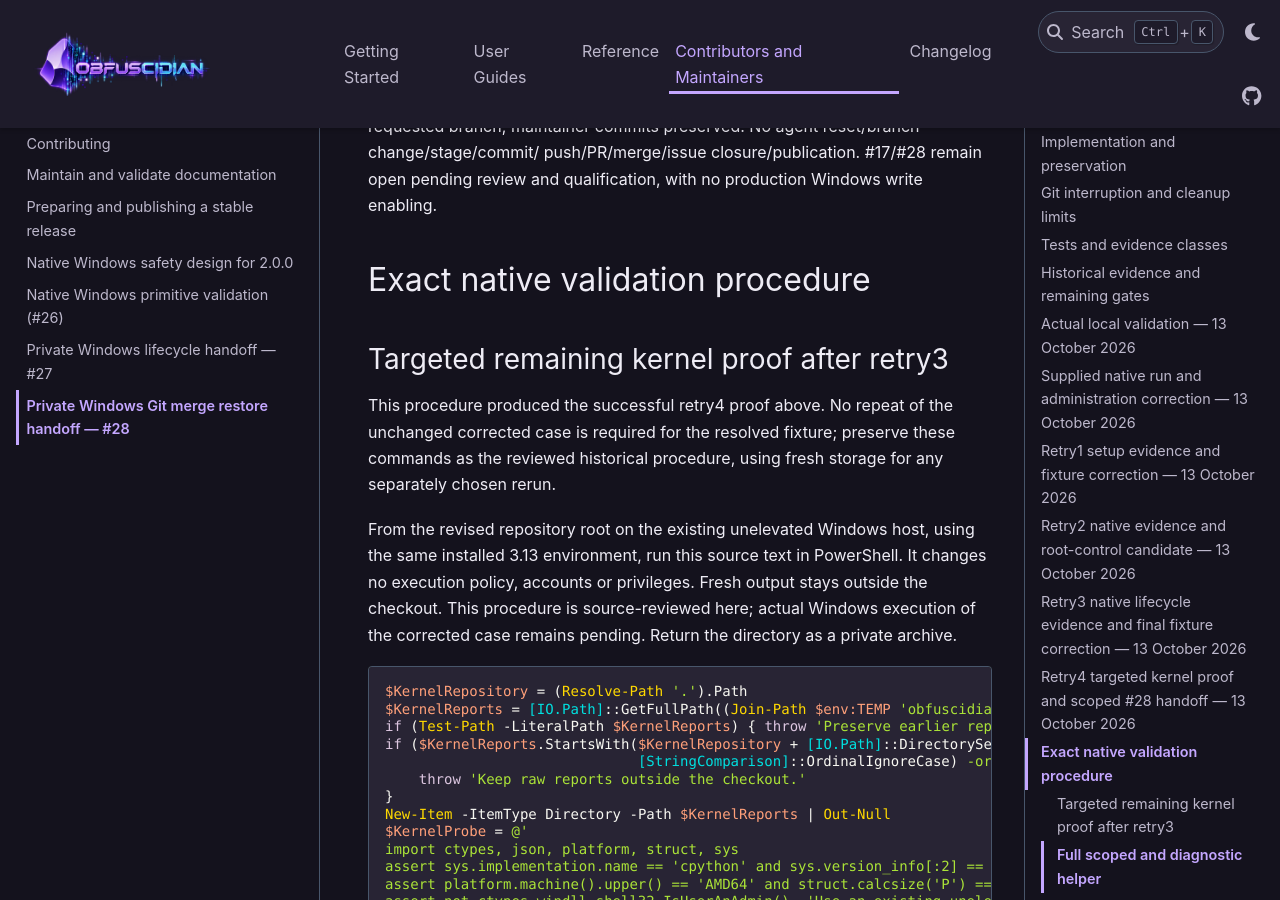
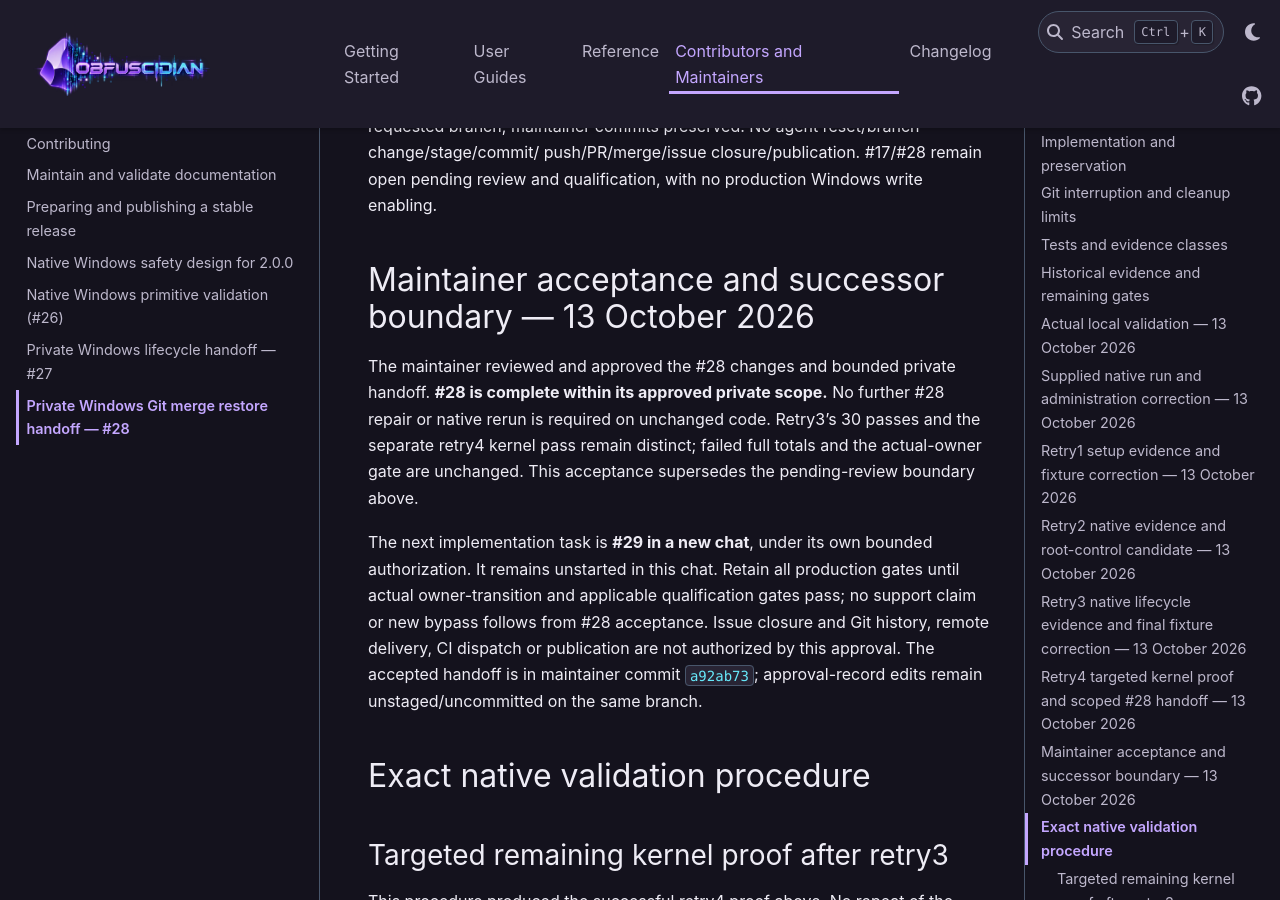
Before and after one commit to jeffshurtliff/obfuscidian, a Sphinx documentation site: the page built from docs/maintainers/windows-git-validation.md, in a window 1280 px wide and 900 px high, scrolled down 16220 px. Built offline with Sphinx 7.4.7 and the PyData theme 0.15.4, drawn with Linux system fonts in a browser that asks for light colours; some of the changed text lies outside the part shown.

Commit message:
Clarified completion of #28 in docs

```diff
--- a/docs/CHANGELOG.md
+++ b/docs/CHANGELOG.md
@@ -14,7 +14,7 @@ Package versions and encrypted backup-format versions are separate contracts.
   conservative ordinary-failure cleanup/retention. Added portable injected and
   real Git for Windows fixtures plus a source-reviewed native validation helper.
   Retry3 supplies 30 native passes and retry4 separately passes the corrected
-  kernel-denial/positive-control case; the private handoff is ready for review. Production Windows CLI
+  kernel-denial/positive-control case; the maintainer accepted the private handoff. Production Windows CLI
   mutation/recovery and existing-log append gates remain unchanged. No new Git
   recovery command, rollback pruning, dependencies or Fernet/v1 format change.
 
--- a/docs/maintainers/windows-git-validation.md
+++ b/docs/maintainers/windows-git-validation.md
@@ -1,7 +1,7 @@
 # Private Windows Git merge restore handoff — #28
 
 **Date:** 13 October 2026. **Target:** 2.0.0. **Status:** private implementation
-handoff ready for maintainer review: retry3 passes 30 native Git cases and
+handoff accepted by the maintainer: retry3 passes 30 native Git cases and
 retry4 separately passes the corrected kernel-denial case. No scoped repair
 remains identified. The unchanged owner-fixture failure remains mandatory #29. Production Windows
 CLI mutation/recovery and existing-log append remain refused. This is neither
@@ -586,6 +586,22 @@ branch; maintainer commits preserved. No agent reset/branch change/stage/commit/
 push/PR/merge/issue closure/publication. #17/#28 remain open pending review and
 qualification, with no production Windows write enabling.
 
+## Maintainer acceptance and successor boundary — 13 October 2026
+
+The maintainer reviewed and approved the #28 changes and bounded private handoff.
+**#28 is complete within its approved private scope.** No further #28 repair or
+native rerun is required on unchanged code. Retry3's 30 passes and the separate
+retry4 kernel pass remain distinct; failed full totals and the actual-owner gate
+are unchanged. This acceptance supersedes the pending-review boundary above.
+
+The next implementation task is **#29 in a new chat**, under its own bounded
+authorization. It remains unstarted in this chat. Retain all production gates
+until actual owner-transition and applicable qualification gates pass; no support
+claim or new bypass follows from #28 acceptance. Issue closure and Git history,
+remote delivery, CI dispatch or publication are not authorized by this approval.
+The accepted handoff is in maintainer commit `a92ab73`; approval-record edits remain
+unstaged/uncommitted on the same branch.
+
 ## Exact native validation procedure
 
 ### Targeted remaining kernel proof after retry3
```
Also changed, not shown: docs/PLATFORMS.md (+2 -2 lines), docs/maintainers/windows-lifecycle-validation.md (+2 -2 lines), docs/maintainers/windows-safety-design.md (+1 -1 lines).
